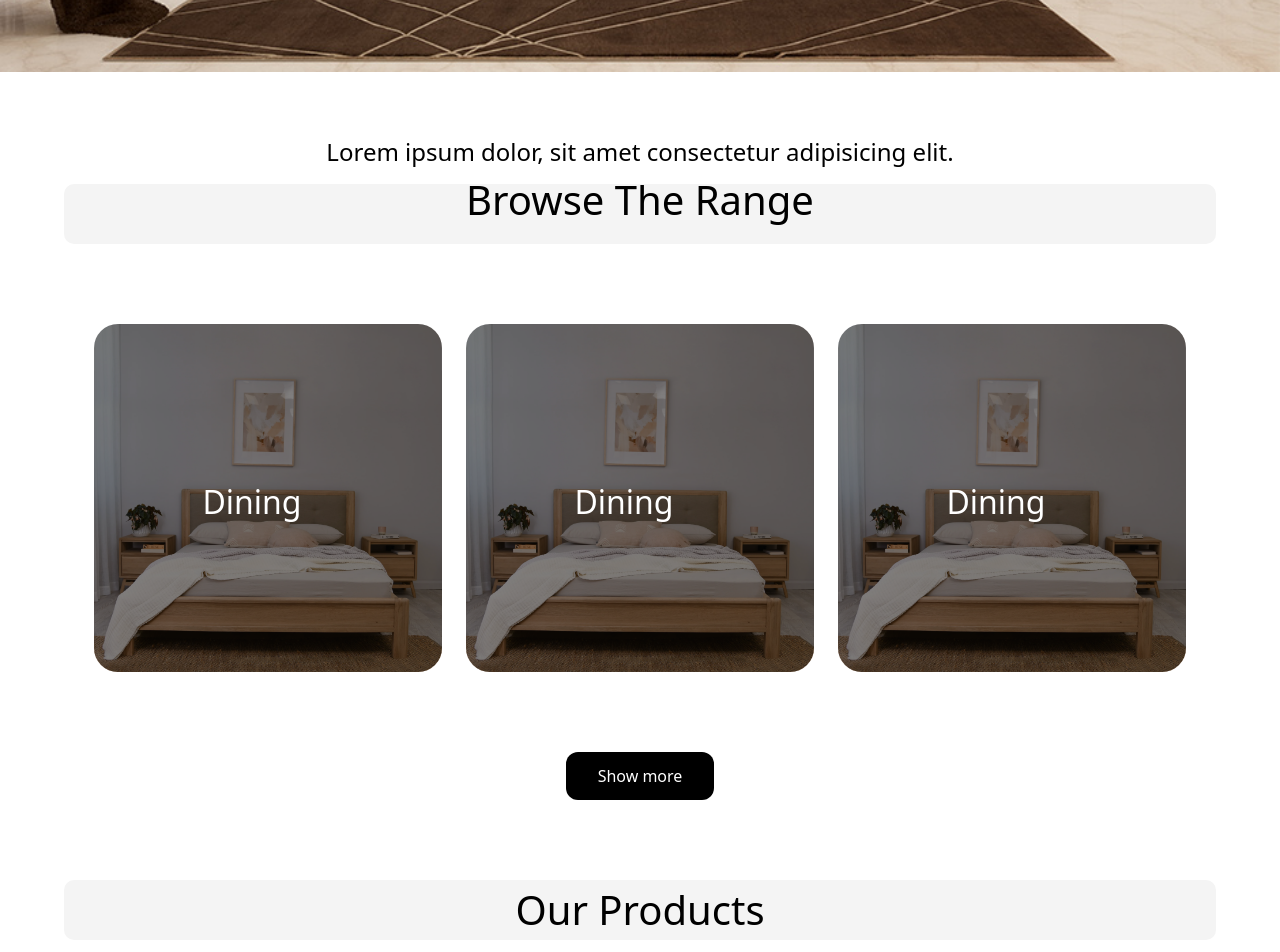
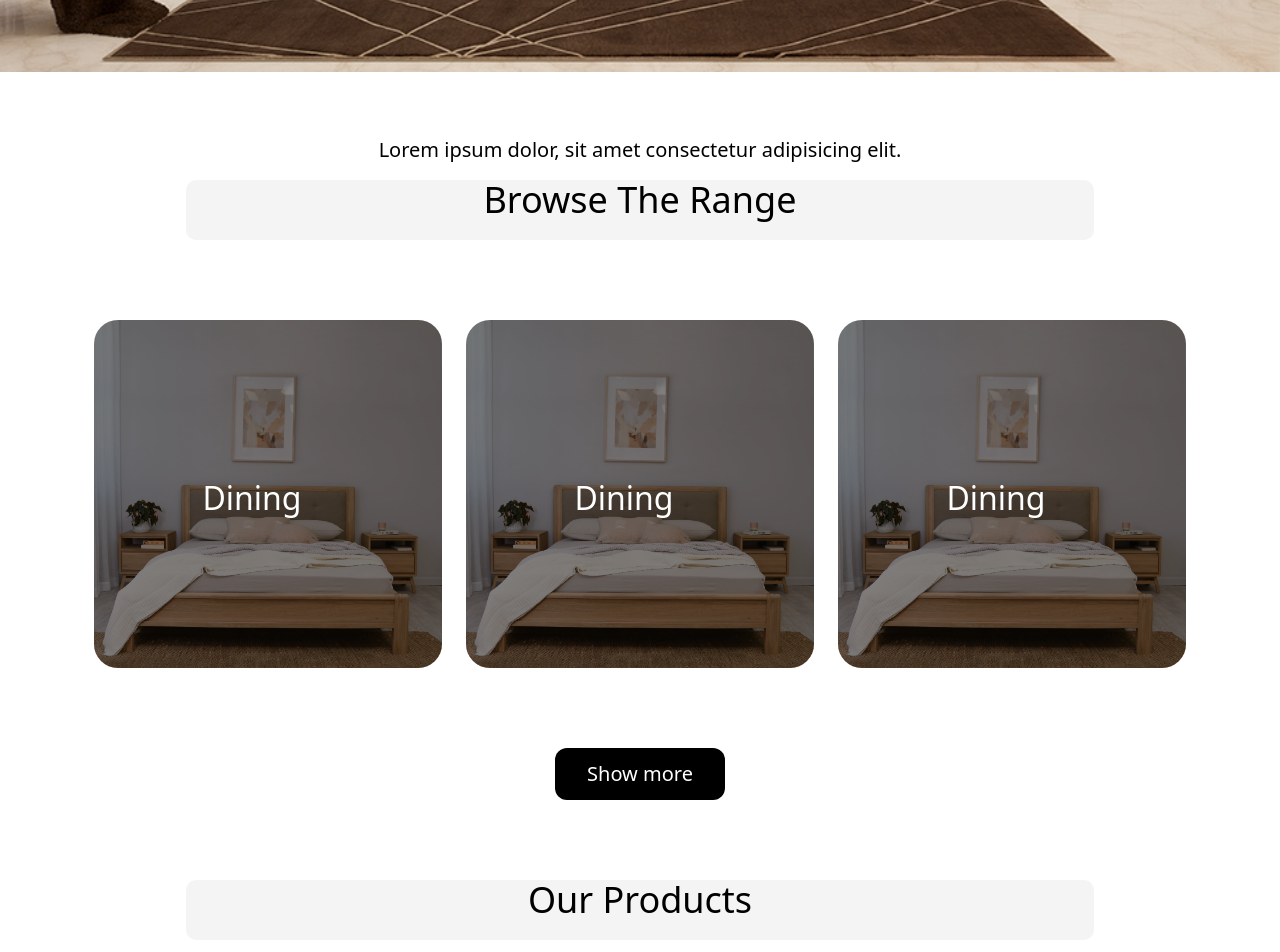
Before and after one commit to xscientisttech/arthodox-react, a React (Create React App) app: page / in a window 1280 px wide. Shown: the part 720-1672 px from the top of the page. Built offline with nearby package versions, Linux system fonts and the light colour scheme.

Commit message:
made some changes

```diff
--- a/src/RouterPages/Cart.jsx
+++ b/src/RouterPages/Cart.jsx
@@ -10,8 +10,8 @@ const Cart = () => {
     <Fragment>
       <Hero title="Cart" />
       <section className="w-full flex justify-center px-[10%] py-[4%]">
-        <div className="w-full gap-5 flex ">
-          <div className="w-9/12">
+        <div className="w-full gap-5 flex flex-wrap">
+          <div className="flex">
             <table className="w-full border-collapse">
               <thead className="flex flex-wrap">
                 <tr className=" bg-[#faf3ea] flex gap-20">
@@ -22,7 +22,6 @@ const Cart = () => {
                   <th className="text-center p-4">Quantity</th>
                   <th className="text-center p-4">Subtotal</th>
                   <th className="text-center p-4"> </th>
-                  <th></th>
                 </tr>
               </thead>
               <tbody className="flex  justify-centre items-center mt-10">
--- a/src/RouterPages/Home.jsx
+++ b/src/RouterPages/Home.jsx
@@ -22,12 +22,12 @@ export default function Home() {
   return (
     <main>
       <section>
-        <img src={HeroImg} alt="heroimg" className="h-[calc(100vh_-_4rem)] w-full bg-cover bg-center relative" />
-        <div className="absolute text-7xl w-[500px] right-[5%] top-2/4">
+        <img src={HeroImg} alt="heroimg" className="h-[50vh] xl:h-[calc(100vh_-_4rem)] lg:h-[80vh] md:h-[70vh] sm:h-[60vh] w-full bg-cover bg-center relative" />
+        <div className="absolute xl:text-7xl lg:text-5xl md:text-4xl sm:text-3xl text-2xl xl:w-[500px] lg:w-[350px] md:w-[280px] sm:w-[230px] w-[190px] xl:right-[5%] lg:right-[4%] md:right-[3%] sm:right-[2%] right-[1%] xl:top-[50%] lg:top-[45%] md:top-[40%] sm:top-[35%] top-[30%]">
           <h1>Discover Our New collection</h1>
           <button
             className="
-  text-[white] bg-[black] text-xl px-16 py-4 rounded-[20px] hover:bg-white hover:text-black hover:font-semibold"
+  text-[white] bg-[black] xl:text-xl lg:text-lg md:text-md sm:text-md text-sm xl:px-16 lg:px-12 md:px-10 sm:px-8 px-6 xl:py-4 lg:py-3 md:py-2 sm:py-2 py-1 rounded-[20px] hover:bg-white hover:text-black hover:font-semibold"
             onClick={scrollDown}
           >
             Explore
@@ -35,13 +35,13 @@ export default function Home() {
         </div>
       </section>
 
-      <section className="mt-16">
+      <section className="xl:mt-16 lg:mt-12 md:mt-8 sm:mt-6 mt-4">
         <div className="flex flex-col justify-center items-center text-2xl m-auto">
-          <div class="category-heading">
+          <div className="xl:text-xl lg:text-lg md:text-md sm:text-md text-sm">
             <p>Lorem ipsum dolor, sit amet consectetur adipisicing elit.</p>
           </div>
-          <div className="h-[7.5vh] w-[90vw] bg-[#f4f4f4] mt-4 m-auto rounded-[10px]">
-            <h1 className="justify-center flex items-center text-[2.5rem]">
+          <div className="xl:h-[7.5vh] lg:h-[6.5vh] md:h-[6vh] sm:h-[5vh] w-[71vw] bg-[#f4f4f4] mt-4 m-auto rounded-[10px]">
+            <h1 className="justify-center flex items-center xl:text-4xl lg:text-3xl md:text-2xl sm:text-lg text-md">
               Browse The Range
             </h1>
           </div>
@@ -53,7 +53,7 @@ export default function Home() {
             </div>
           </div>
           <button
-            className="flex justify-center cursor-pointer text-white bg-black text-base px-8 py-3 rounded-xl hover:text-[black] hover:bg-[white] hover:border hover:border-solid hover:border-[black] hover:font-semibold"
+            className="flex justify-center cursor-pointer text-white bg-black xl:px-8 lg:px-7 md:px-6 sm:px-5 px-4 py-3 rounded-xl hover:text-[black] hover:bg-[white] hover:border hover:border-solid hover:border-[black] hover:font-semibold xl:text-xl lg:text-lg md:text-md sm:text-md text-sm"
             onClick={() => Navigate("/Category")}
           >
             Show more
@@ -63,8 +63,8 @@ export default function Home() {
 
       {/* <ProductGrid /> */}
       <section className="mt-20">
-        <div className="h-[7.5vh] w-[90vw] bg-[#f4f4f4] mt-4 m-auto rounded-[10px]">
-          <h1 className="justify-center flex items-center text-[2.5rem]">
+        <div className="xl:h-[7.5vh] lg:h-[6.5vh] md:h-[6vh] sm:h-[5vh] w-[71vw] bg-[#f4f4f4] mt-4 m-auto rounded-[10px]">
+          <h1 className="justify-center flex items-center xl:text-4xl lg:text-3xl md:text-2xl sm:text-lg text-md">
             Our Products
           </h1>
         </div>
@@ -82,7 +82,7 @@ export default function Home() {
           </div>
         </div>
         <button
-          className="flex justify-center m-auto cursor-pointer text-white bg-black text-base mt-8 px-8 py-3 rounded-xl hover:text-[black] hover:bg-[white] hover:border hover:border-solid hover:border-[black] hover:font-semibold"
+          className="flex justify-center m-auto cursor-pointer text-white bg-black xl:px-8 lg:px-7 md:px-6 sm:px-5 px-4 py-3 rounded-xl hover:text-[black] hover:bg-[white] hover:border hover:border-solid hover:border-[black] hover:font-semibold xl:text-xl lg:text-lg md:text-md sm:text-md text-sm"
           onClick={() => Navigate("/Products")}
         >
           Show more
```
